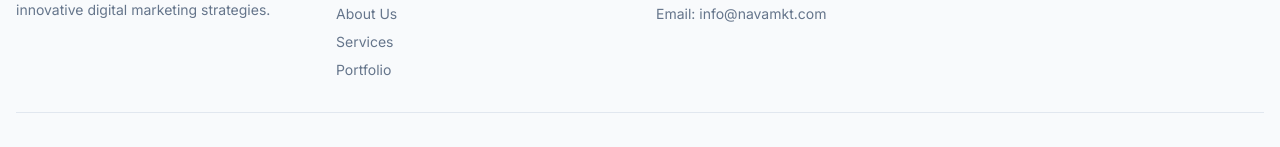
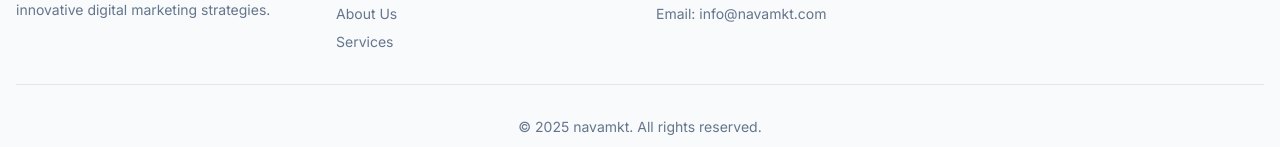
Before and after one commit to Angel-S-Nava/my-website, a Next.js app: page / in a window 1280 px wide. Shown: the part 1794-1941 px from the top of the page. Built offline with nearby package versions, Linux system fonts and the light colour scheme; no server answers.

Commit message:
Update footer.tsx

```diff
--- a/components/footer.tsx
+++ b/components/footer.tsx
@@ -29,11 +29,6 @@ export function Footer() {
               <li>
                 <Link href="/services" className="text-muted-foreground hover:text-primary transition-colors">
                   Services
-                </Link>
-              </li>
-              <li>
-                <Link href="/portfolio" className="text-muted-foreground hover:text-primary transition-colors">
-                  Portfolio
                 </Link>
               </li>
             </ul>
```
